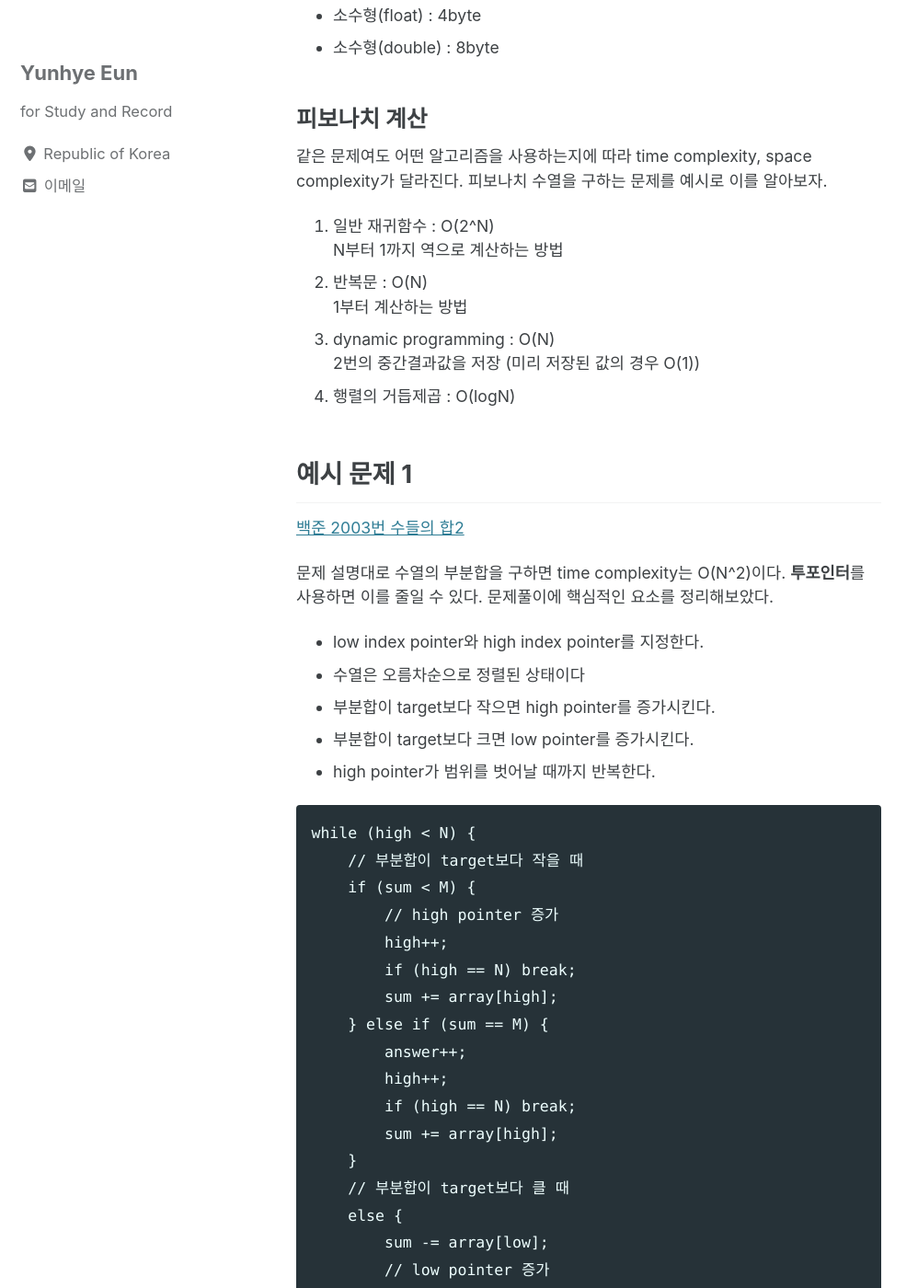
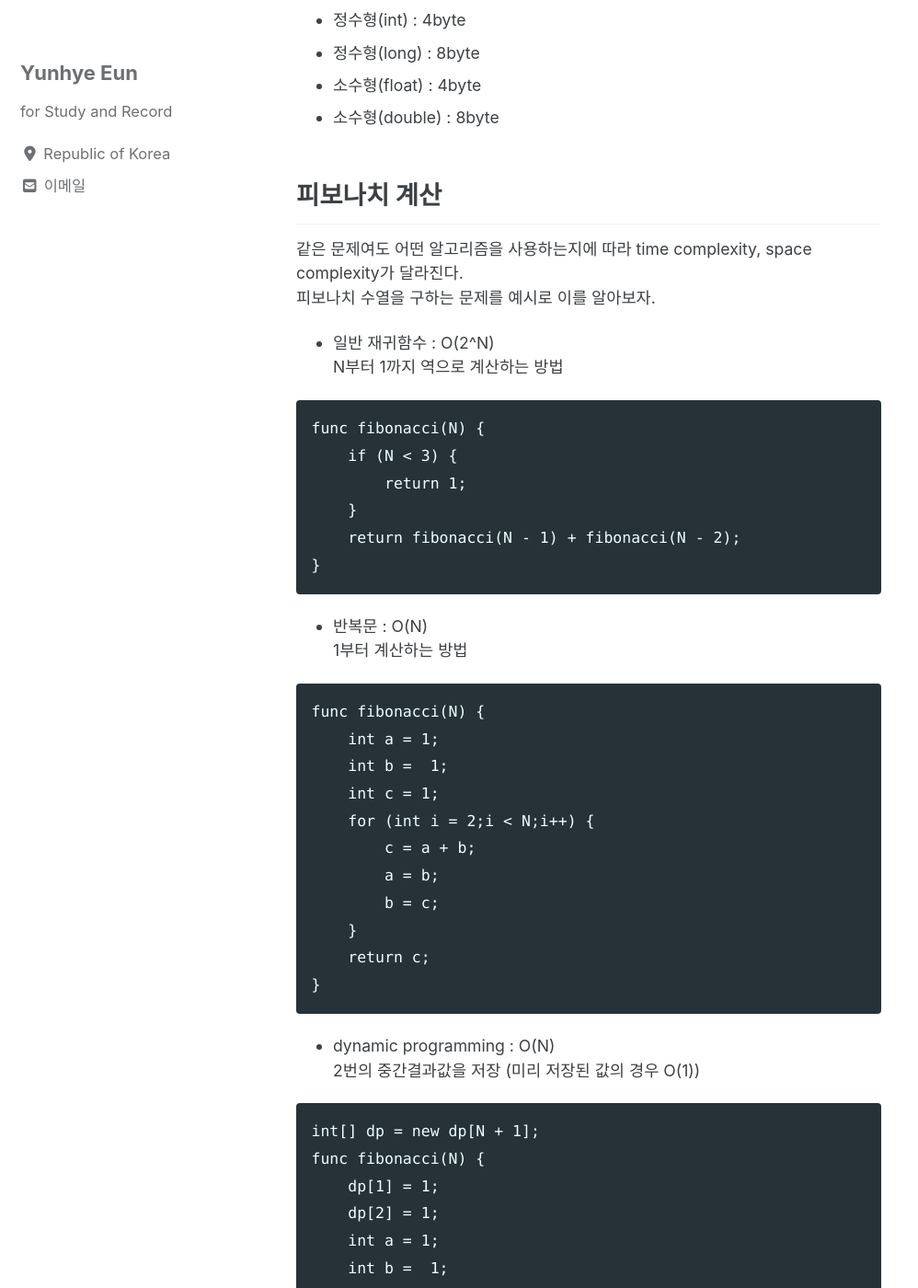
Before and after one commit to yunhyeeun/yunhyeeun.github.io, a Jekyll site: the page built from _posts/2020-08-11-time-complexity.md, in a window 1280 px wide and 1400 px high, scrolled down 1972 px. Shown: the whole window at 92% size, without its empty margins (0-998 px from the left). Built offline with Jekyll 4.4.1, drawn with Linux system fonts in a browser that asks for light colours; cached includes are drawn as plain includes; nearby versions of some CDN libraries; some of the changed text lies outside the part shown.

Commit message:
Revuse time-complexity post

````diff
--- a/_posts/2020-08-11-time-complexity.md
+++ b/_posts/2020-08-11-time-complexity.md
@@ -7,8 +7,11 @@ tags:
     - java
     - baekjoon
 ---
+<br>
 
-알고리즘이 문제를 해결하는 방법이라면 시간복잡도는 문제를 해결하는데 걸리는 시간이다. 연산을 몇 번 하는지 계산하면 알고리즘 수행시간을 구할 수 있다. 이는 주로 반복문의 범위나 중첩 반복문으로 계산할 수 있다.
+알고리즘이 문제를 해결하는 방법이라면 시간복잡도는 문제를 해결하는데 걸리는 시간이다.
+사칙연산이나 조건문의 조건을 계산하는 횟수에 따라 실행시간이 결정된다.
+주로 반복문의 범위나 중첩 반복문에 의해 결정된다.
 
 ## 시간복잡도
 
@@ -34,9 +37,9 @@ big-O로 표기할 때 *최고차항의 차수*만을 표기한다.
 - O(2^N)
 - O(N!)
 
-예1. binary search : O(logN)
+예1. Binary Search : O(logN)
 
-예2. merge sort : O(NlogN)
+예2. Merge Sort : O(NlogN)
 분할(N) + 병합(NlogN)
 
 예3. 거듭제곱 빠르게 연산 : O(logN)
@@ -65,23 +68,69 @@ N이 커질수록 차이가 커진다.
 - 소수형(float) : 4byte
 - 소수형(double) : 8byte
 
-### 피보나치 계산
+## 피보나치 계산
 
-같은 문제여도 어떤 알고리즘을 사용하는지에 따라 time complexity, space complexity가 달라진다. 피보나치 수열을 구하는 문제를 예시로 이를 알아보자.
+같은 문제여도 어떤 알고리즘을 사용하는지에 따라 time complexity, space complexity가 달라진다.
+피보나치 수열을 구하는 문제를 예시로 이를 알아보자.
 
-1. 일반 재귀함수 : O(2^N)
+- 일반 재귀함수 : O(2^N)
 N부터 1까지 역으로 계산하는 방법
-2. 반복문 : O(N)
+
+```
+func fibonacci(N) {
+    if (N < 3) {
+        return 1;
+    }
+    return fibonacci(N - 1) + fibonacci(N - 2);
+}
+```
+
+- 반복문 : O(N)
 1부터 계산하는 방법
-3. dynamic programming : O(N)
+
+```
+func fibonacci(N) {
+    int a = 1;
+    int b =  1;
+    int c = 1;
+    for (int i = 2;i < N;i++) {
+        c = a + b;
+        a = b;
+        b = c;
+    }
+    return c;
+}
+```
+
+- dynamic programming : O(N)
 2번의 중간결과값을 저장 (미리 저장된 값의 경우 O(1))
-4. 행렬의 거듭제곱 : O(logN)
 
-## 예시 문제 1
+```
+int[] dp = new dp[N + 1];
+func fibonacci(N) {
+    dp[1] = 1;
+    dp[2] = 1;
+    int a = 1;
+    int b =  1;
+    int c = 1;
+    for (int i = 2;i < N;i++) {
+        c = a + b;
+        a = b;
+        b = c;
+        dp[i + 1] = c;
+    }
+    return c;
+}
+```
 
-[백준 2003번 수들의 합2](https://www.acmicpc.net/problem/2003)
+- 행렬의 거듭제곱 : O(logN)
 
-문제 설명대로 수열의 부분합을 구하면 time complexity는 O(N^2)이다. **투포인터**를 사용하면 이를 줄일 수 있다. 문제풀이에 핵심적인 요소를 정리해보았다.
+
+## [백준 2003번 수들의 합2](https://www.acmicpc.net/problem/2003)
+
+문제 설명대로 수열의 부분합을 구하면 time complexity는 O(N^2)이다.
+**투포인터**를 사용하면 이를 줄일 수 있다.
+문제풀이에 핵심적인 요소를 정리해보았다.
 
 - low index pointer와 high index pointer를 지정한다.
 - 수열은 오름차순으로 정렬된 상태이다
@@ -121,11 +170,10 @@ while (high < N) {
 유사한 문제 [백준 1806번 부분합](https://www.acmicpc.net/problem/1806)
 
 
-## 예시 문제 2
+## [백준 2805번 나무자르기](https://www.acmicpc.net/problem/2805)
 
-[백준 2805번 나무자르기](https://www.acmicpc.net/problem/2805)
-
-가장 높은 나무의 높이부터 0까지 차례대로 계산하면 O(N)의 time complexity로 문제를 해결할 수 있다. 하지만 **binary search**를 사용하면 이를 O(logN)으로 줄일 수 있다.
+가장 높은 나무의 높이부터 0까지 차례대로 계산하면 O(N)의 time complexity로 문제를 해결할 수 있다.
+하지만 **binary search**를 사용하면 이를 O(logN)으로 줄일 수 있다.
 
 - 배열은 정렬되어있다.
 - 배열의 시작점(low)과 끝점(high)의 중간값 mid를 구한다
@@ -152,11 +200,10 @@ while (low <= high) {
 }
 ```
 
-## 예시 문제 3
+## [백준 2143번 두 배열의 합](https://www.acmicpc.net/problem/2143)
 
-[백준 2143번 두 배열의 합](https://www.acmicpc.net/problem/2143)
-
-부분합 문제와 비슷하지만 배열이 두 개라는 차이점이 있다. 완전탐색으로 풀려고 하면 time complexity가 O(N^4)정도 나오는데 다른 방법을 찾아보자.
+부분합 문제와 비슷하지만 배열이 두 개라는 차이점이 있다.
+완전탐색으로 풀려고 하면 time complexity가 O(N^4)정도 나오는데 다른 방법을 찾아보자.
 각 배열의 모든 부분합을 저장한 배열을 만들어 정렬하고 만들어진 두 부분합 배열을 고려하면 time complexity를 줄일 수 있다.
 
 1. 부분합 배열 만들어 정렬 : O(N^2)
@@ -167,7 +214,8 @@ while (low <= high) {
 - lower bound : 찾고자하는 값 이상이 처음 나타나는 위치
 - upper bound : 찾고자하는 값보다 큰 값이 처음으로 나타나는 위치
 
-다시 말해, 한 부분합 배열을 순회하면서(A[i]) 나머지 부분합 배열에서 target-A[i] 값을 count하면 된다. 그리고 그 값은 **upper bound - lower bound**이다.
+다시 말해, 한 부분합 배열을 순회하면서(A[i]) 나머지 부분합 배열에서 target-A[i] 값을 count하면 된다.
+그리고 그 값은 **upper bound - lower bound**이다.
 
 ```
 subA = getSubarray(A);
@@ -225,18 +273,21 @@ public static List<Long> getSubarray(int[] array) {
 ```
 이 문제에서 답이 int의  maxvalue를 초과하기 때문에 long으로 정의해야 통과한다.
 
-## 예시 문제 4
+## [백준 2517번 달리기](https://www.acmicpc.net/problem/2143)
 
-[백준 2517번 달리기](https://www.acmicpc.net/problem/2143)
-
-내 앞 사람 중 나보다 실력이 나쁜 사람의 수를 세는 문제이다. 얼핏 보면 쉽지만 time complexity가 O(N^2)보다 작아야 통과할 수 있다. 오래전에 배운거라 까먹었던 mergesort를 응용해야 풀 수 있는 문제다. (mergesort는 O(NlogN))이다. Mergesort를 요약해보자.
+내 앞 사람 중 나보다 실력이 나쁜 사람의 수를 세는 문제이다.
+얼핏 보면 쉽지만 time complexity가 O(N^2)보다 작아야 통과할 수 있다.
+오래전에 배운거라 까먹었던 mergesort를 응용해야 풀 수 있는 문제다.
+(mergesort는 O(NlogN))이다.
+Mergesort를 요약해보자.
 
 1. divide (O(N))
 배열의 원소를 하나씩 분리한다.
 2. merge (O(NlogN))
 인접한 원소를 비교하며 합친다.
 
-Divide 후 merge할 때 , 그 중에 뒤 그룹의 원소를 합칠 때 앞 그룹에서 몇 개의 원소가 merge되었는지 count하면 된다. 각 원소별로 계산한 누적 count를 처음 index에서 빼면 원하는 답을 구할 수 있다.
+Divide 후 merge할 때, 그 중에 뒤 그룹의 원소를 합칠 때 앞 그룹에서 몇 개의 원소가 merge되었는지 count하면 된다.
+각 원소별로 계산한 누적 count를 처음 index에서 빼면 원하는 답을 구할 수 있다.
 
 ```
 mergeSort(0, players.length - 1);
@@ -306,4 +357,6 @@ class Player {
 }
 ```
 
-솔직히 mergesort 잊고있어서 도저히 못풀겠다 생각했던 문제다. mergesort말고 다른 방법이 있다는데 듣고도 까먹었다. 이 방법 아니면 통과할 수 없어! 같은 느낌의 문제들은 많은 문제를 풀면서 다양한 경우에 익숙해지는 수 밖에 없다.
+솔직히 mergesort 잊고있어서 도저히 못풀겠다 생각했던 문제다.
+mergesort말고 다른 방법이 있다는데 듣고도 까먹었다.
+이 방법 아니면 통과할 수 없어! 같은 느낌의 문제들은 많은 문제를 풀면서 다양한 경우에 익숙해지는 수 밖에 없다.
````
